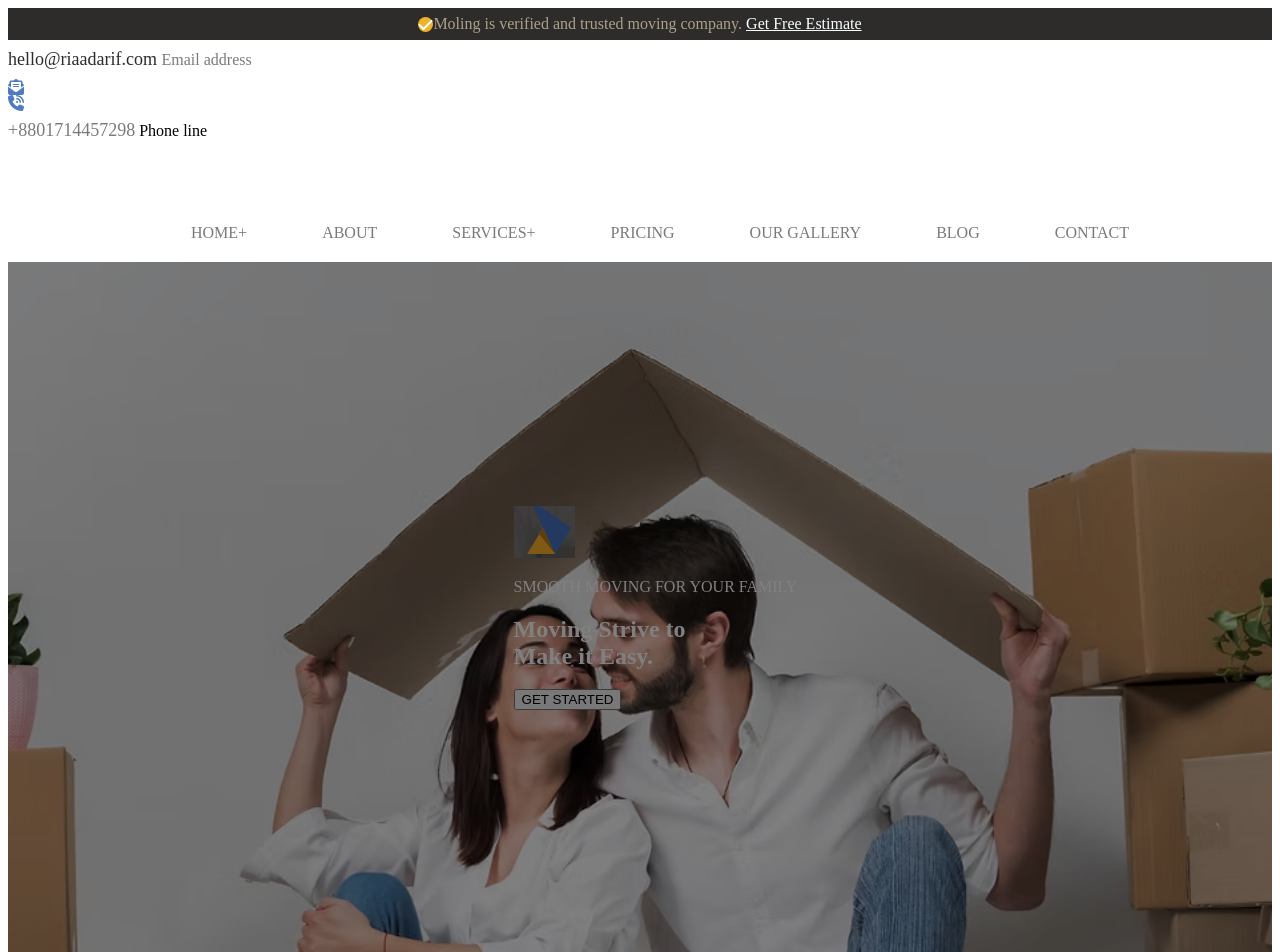
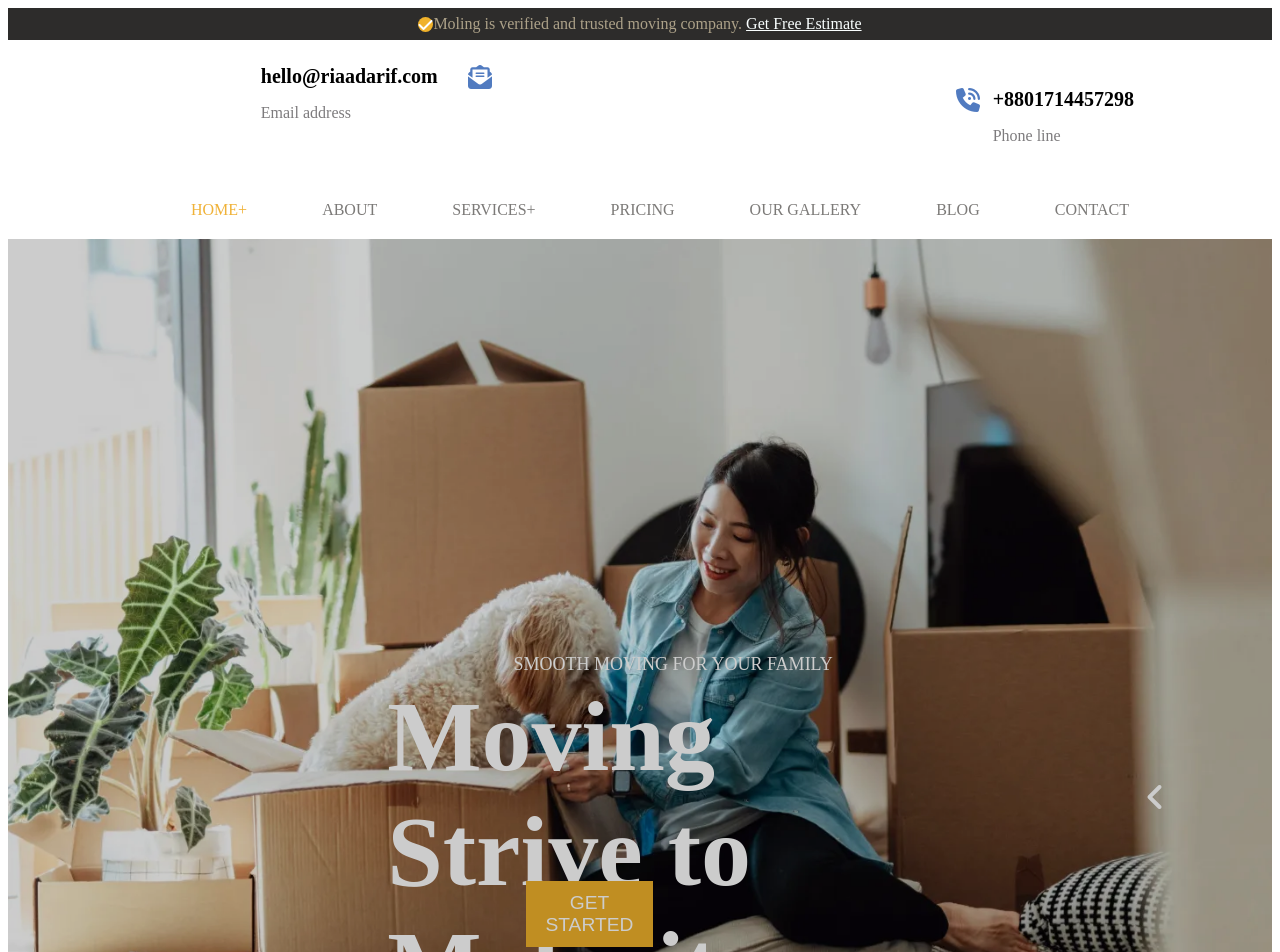
Before and after one commit to fionawesonga/moling-web, a plain HTML site: page index.html in a window 1280 px wide. Shown: the top 952 px of the page. Drawn offline with Linux system fonts and the light colour scheme.

Commit message:
adjusted and improved styling

```diff
--- a/index.html
+++ b/index.html
@@ -14,25 +14,30 @@
     <header class="site-header">
         <div class="company-description">
             <i class="fa-solid fa-check"></i>
-            <p>Moling is verified and trusted moving company. <a href="">Get Free Estimate</a> </p>
+            <p>Moling is verified and trusted moving company. <a href="">Get Free Estimate</a></p>
         </div>
         <div class="email-info">
-            <p><span>hello@riaadarif.com </span>
+            <div class="email">
+          <span>hello@riaadarif.com </span>
+          <p>
                 Email address
             </p>
+        </div>
             <i class="fa-solid fa-envelope-open-text"></i>
         </div>
         <div class="line-info">
             <i class="fa-solid fa-phone-volume"></i>
-            <p><span>+8801714457298</span>
+            <div class="phone-no">
+            <span>+8801714457298</span>
+            <p>
                 Phone line
             </p>
         </div>
+        </div>
         <nav>
             <ul class="nav-menu">
-                <span>
-                    <li><a href="#">HOME+</a></li>
-                </span>
+
+             <li><a href="#"><span>HOME+</span></a></li>
                 <li><a href="#">ABOUT</a></li>
                 <li><a href="#">SERVICES+</a></li>
                 <li><a href="#">PRICING</a></li>
@@ -47,19 +52,14 @@
 
         <section>
             <div class="brand-voice">
-                <img src="Images/backgroundimg2.avif" alt="" class="backgroundimage">
+                <img src="Images/background image.webp" alt="" class="backgroundimage">
 
-                <span class="left-carets">
+                <span class="left-caret">
                     <i class="fa-solid fa-angle-left"></i>
                 </span>
-                <div class="voice-content">
-                    <div class="voice">
-                        <img src="Images/logoimage1.png" alt="logo">
                         <p>SMOOTH MOVING FOR YOUR FAMILY</p>
                         <h1>Moving Strive to <br> Make it Easy.</h1>
                         <button>GET STARTED</button>
-                    </div>
-                </div>
                 <span class="right-caret">
                     <i class="fa-solid fa-chevron-right"></i>
                 </span>
@@ -256,8 +256,8 @@
                 <h1>Helping You Every Step of <br>the Way.</h1>
                 <P>Click on this video to check how we<br> work with Our Clients</P>
                 <img src="Images/image4.webp" alt="backgroundimage">
-                <button class="play-btn"><i class="fa-solid fa-play"></i>
-            </div>
+                <button class="play-btn"><i class="fa-solid fa-play"></i></button>
+             </div>
         </section>
 
         <section>
@@ -304,12 +304,10 @@
 
         <section>
             <div class="vedio-section">
-                <div image-link>
                     <img src="Images/Image2.jpg" alt="background-image">
-                    <button class="btn"><i class="fa-solid fa-play"></i>
-                </div>
+                    <button class="btn"><i class="fa-solid fa-play"></i></button>
             </div>
-        </section>
+              </section>
 
         <section>
             <div class="contact-form">
--- a/style.css
+++ b/style.css
@@ -33,49 +33,44 @@
     margin-left: 20%;
 }
 
-.email-info,
-.line-info {
-    line-height: 7px;
+.email-info
+ { display:flex;
+    gap: 3% ;
+    margin-top: 2%;
+    margin-left: 20%;
 }
 
-.email-info span,
-.line-info span {
-    color: rgb(45, 44, 43);
-    font-size: large;
-    font-weight: 500;
+.email span,
+.phone-no span {
+    color: black;
+    font-size: 20px;
+    font-weight: 600;
 
 }
-
-.email-info p,
-.line-info span {
-    color: rgb(124, 122, 120);
+.email p,.phone-no p{
+    color:rgb(125,123,125);
 }
-
-.email-info i {
-    color: rgb(81, 123, 192);
-    margin-left: 0%;
-    border-radius: 50px;
+.email-info i,.line-info i{
+    color: rgb(81,123,192);
+    font-size: x-large;
 }
-
-.line-info i {
-    color: rgb(81, 123, 192);
-
+.line-info{
+    display: flex;
+    gap: 4%;
+    margin-left: 75%;
+    margin-top: -4%;
 }
-
 .nav-menu {
     display: flex;
      gap: 75px;
     list-style: none;
     text-decoration: none;
-    margin-top: 90px;
+    margin-top: 40px;
     justify-content: center;
-
 }
-.nav-menu  li a span{
-    color: rgb(240, 178, 43);
-
+.nav-menu li a span{
+    color: rgb(240,178,56);
 }
-
 .nav-menu li a {
     text-decoration: none;
     color: rgb(0, 0, 0);
@@ -86,7 +81,7 @@
 .brand-voice {
     justify-content: space-between;
     color: rgb(255, 255, 255);
-    filter: brightness(0.5);
+    filter: brightness(0.8);
     position: relative;
     height: 100%;
     width: 100%;
@@ -101,25 +96,53 @@
     height: 790px;
 }
 
-.voice-content {
+.voice-content img{
+
+}
+.brand-voice p{
+    color:rgb(255,255,255);
+    font-size: large;
+    font-weight: 500;
+    margin-left: 40%;
+    margin-top: -30%;
     position: absolute;
-    display: flex;
-    margin-left: 40%;
-    top: 30%;
+}
+.brand-voice h1{
+    font-size: 100px;
+    font-weight: 40px;
+     margin-right: 30%;
+     position: absolute;
+     margin-left: 30%;
+     margin-top: -28%;
+}
+.brand-voice button{
+    margin-top: -12%;
+    position: absolute;
+    margin-left: 41%;
+    background-color: rgb(240,178,43);
+    color: white;
+    border: none;
+    width: 10%;
+    height: 8%;
+    font-size: larger;
 }
 
 .left-caret {
-    border: 20px;
-    border-color: white;
-    background-color: rgb(116, 114, 110);
-    width: 60px;
-    height: 60px;
-    border-radius: 50px;
-    border-color: blanchedalmond;
-    text-align: center;
-    position: absolute;
-    margin-left: 10px;
+font-size: xx-large;
+position: absolute;
+margin-left: 90%;
+margin-top: -20%;
+
 }
+.right-caret{
+    font-size:30px;
+     margin-left: 8%;
+     margin-top: -2%;
+
+
+}
+
+
 
 
 .about {
@@ -144,14 +167,18 @@
     margin-right: 25%;
 }
 
-/* .shape-container{
+.shape-container{
     position: absolute;
-    border: 10px;
-    border-color:blue;
-    height: 20%;
-    width: 20%;
-    background-color: white;
-    bottom: -200px; */
+    height: 50%;
+    width: 25%;
+    border: 10px solid blue;
+    bottom: -80%;
+    left: 48%;
+
+
+
+}
+
 .about-origin {
     margin-top: 60px;
 }
@@ -336,16 +363,43 @@ margin-left: 40px;
 .reminder a{
     color:rgb(240, 178, 43) ;
 }
-.video-section{
-    background-color: blueviolet;
-    justify-content: center;
-    margin-left: 30%;
 
+.vedio-section img{
+    margin-top: -10%;
+     object-fit: cover;
+     width: 100%;
+     position: relative;
+     height: auto;
+     object-position: top;
+     clip-path: inset(10% 0 40% 0);
+}
+
+.btn {
+    position: absolute;
+    margin-left: -50%;
+    margin-top: 15%;
+    background-color:rgb(240, 178, 43);
+    width: 10%;
+    height: 20%;
+    border-radius: 100px;
+    border: none;
+    color:white ;
+
+}
+.btn i{
+    font-size: 50px;
 }
 .contact-form {
     display: flex;
     justify-content: space-between;
 }
+.booking{
+    background-color: rgb(240,178,43);
+    width: 40%;
+    height: 450px;
+    margin-top: -36%;
+}
+.booking
 
 .testimonials {
     display: flex;
```
Also changed, not shown: Images/background image.webp (added), Images/logoo.avif (added).
